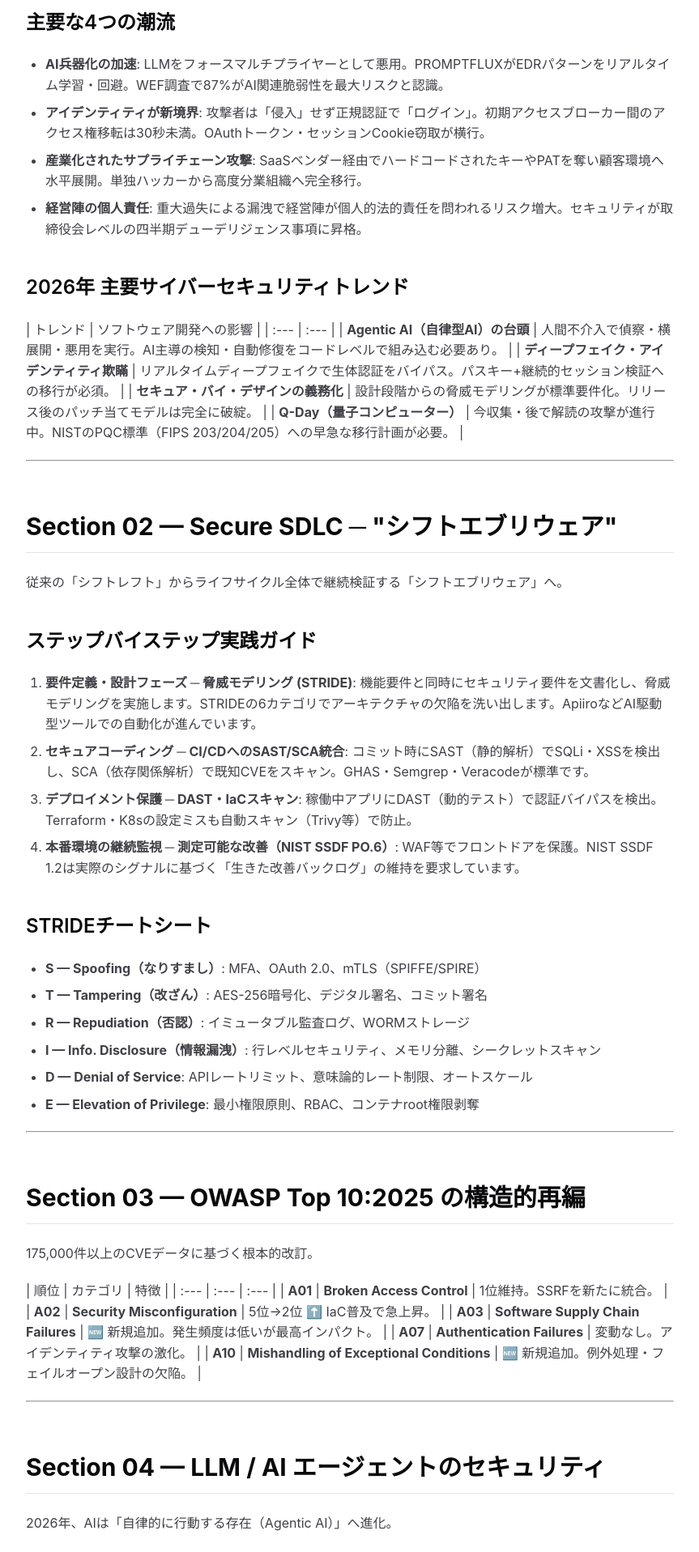
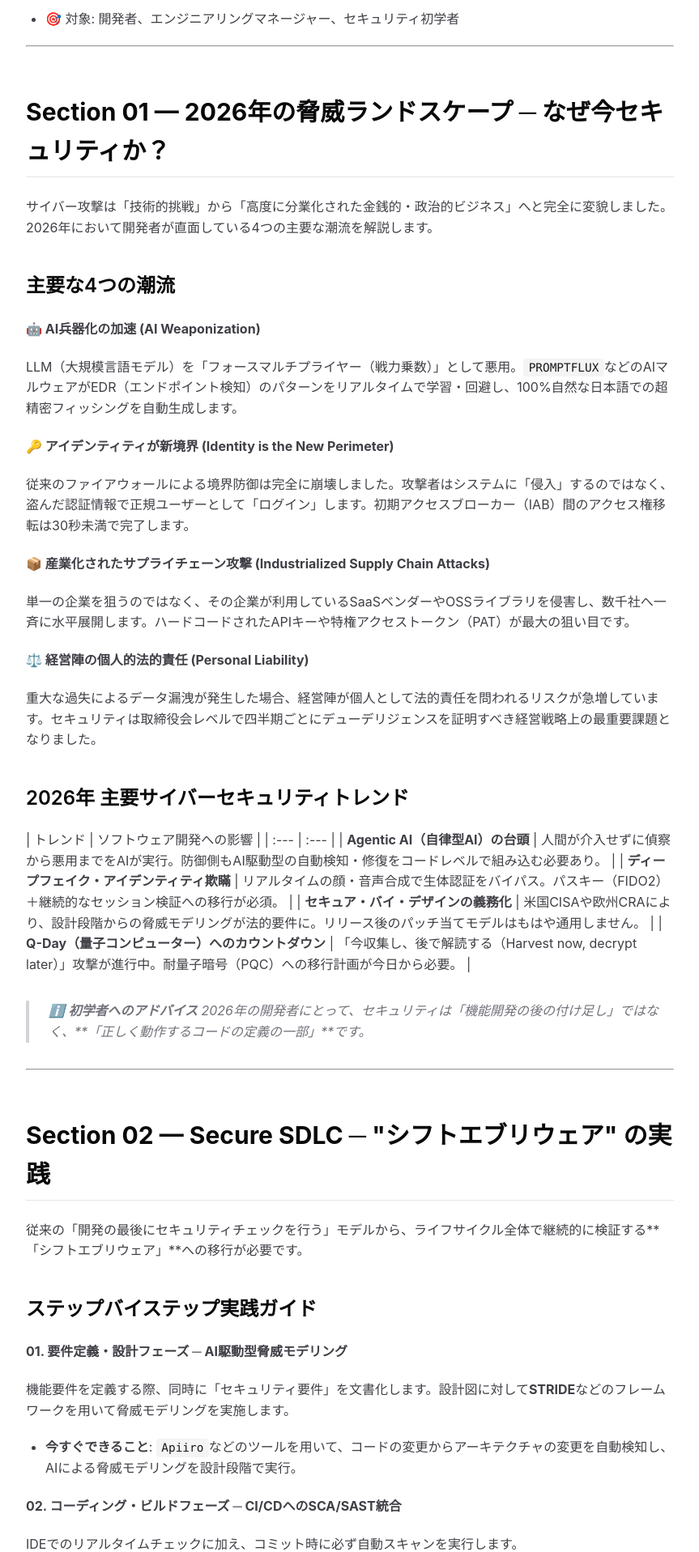
Before and after one commit to myoshi2891/Security_Studies, a Next.js app in the folder security-docs/: page /docs/secdev-guide in a window 1280 px wide. Shown: the part 1226-3143 px from the top of the page at 81% size, without its empty margins (208-1071 px from the left). Built offline with nearby package versions, Linux system fonts and the light colour scheme.

Commit message:
docs: complete 100% faithful migration of secdev-guide.html to mdx

```diff
--- a/security-docs/src/app/docs/secdev-guide/page.mdx
+++ b/security-docs/src/app/docs/secdev-guide/page.mdx
@@ -9,106 +9,187 @@ description: "2026年3月時点の最新セキュリティ知識を初学者向
 
 ---
 
-## Section 01 — 2026年の脅威ランドスケープ
-
-なぜ今セキュリティが最重要課題なのか？産業化されたサイバー犯罪の実態を理解する必要があります。
-
-### 主要な4つの潮流
-- **AI兵器化の加速**: LLMをフォースマルチプライヤーとして悪用。PROMPTFLUXがEDRパターンをリアルタイム学習・回避。WEF調査で87%がAI関連脆弱性を最大リスクと認識。
-- **アイデンティティが新境界**: 攻撃者は「侵入」せず正規認証で「ログイン」。初期アクセスブローカー間のアクセス権移転は30秒未満。OAuthトークン・セッションCookie窃取が横行。
-- **産業化されたサプライチェーン攻撃**: SaaSベンダー経由でハードコードされたキーやPATを奪い顧客環境へ水平展開。単独ハッカーから高度分業組織へ完全移行。
-- **経営陣の個人責任**: 重大過失による漏洩で経営陣が個人的法的責任を問われるリスク増大。セキュリティが取締役会レベルの四半期デューデリジェンス事項に昇格。
-
-### 2026年 主要サイバーセキュリティトレンド
-| トレンド | ソフトウェア開発への影響 |
-| :--- | :--- |
-| **Agentic AI（自律型AI）の台頭** | 人間不介入で偵察・横展開・悪用を実行。AI主導の検知・自動修復をコードレベルで組み込む必要あり。 |
-| **ディープフェイク・アイデンティティ欺瞞** | リアルタイムディープフェイクで生体認証をバイパス。パスキー+継続的セッション検証への移行が必須。 |
-| **セキュア・バイ・デザインの義務化** | 設計段階からの脅威モデリングが標準要件化。リリース後のパッチ当てモデルは完全に破綻。 |
-| **Q-Day（量子コンピューター）** | 今収集・後で解読の攻撃が進行中。NISTのPQC標準（FIPS 203/204/205）への早急な移行計画が必要。 |
+## 📅 最終更新: 2026.03.25
+- 📝 バージョン: v2026.03.25
+- ⏱️ 読了目安: 約45分
+- 🎯 対象: 開発者、エンジニアリングマネージャー、セキュリティ初学者
 
 ---
 
-## Section 02 — Secure SDLC ─ "シフトエブリウェア"
+## Section 01 — 2026年の脅威ランドスケープ ─ なぜ今セキュリティか？
 
-従来の「シフトレフト」からライフサイクル全体で継続検証する「シフトエブリウェア」へ。
+サイバー攻撃は「技術的挑戦」から「高度に分業化された金銭的・政治的ビジネス」へと完全に変貌しました。2026年において開発者が直面している4つの主要な潮流を解説します。
 
-### ステップバイステップ実践ガイド
-1.  **要件定義・設計フェーズ ─ 脅威モデリング (STRIDE)**: 機能要件と同時にセキュリティ要件を文書化し、脅威モデリングを実施します。STRIDEの6カテゴリでアーキテクチャの欠陥を洗い出します。ApiiroなどAI駆動型ツールでの自動化が進んでいます。
-2.  **セキュアコーディング ─ CI/CDへのSAST/SCA統合**: コミット時にSAST（静的解析）でSQLi・XSSを検出し、SCA（依存関係解析）で既知CVEをスキャン。GHAS・Semgrep・Veracodeが標準です。
-3.  **デプロイメント保護 ─ DAST・IaCスキャン**: 稼働中アプリにDAST（動的テスト）で認証バイパスを検出。Terraform・K8sの設定ミスも自動スキャン（Trivy等）で防止。
-4.  **本番環境の継続監視 ─ 測定可能な改善（NIST SSDF PO.6）**: WAF等でフロントドアを保護。NIST SSDF 1.2は実際のシグナルに基づく「生きた改善バックログ」の維持を要求しています。
+### 主要な4つの潮流
 
-### STRIDEチートシート
-- **S — Spoofing（なりすまし）**: MFA、OAuth 2.0、mTLS（SPIFFE/SPIRE）
-- **T — Tampering（改ざん）**: AES-256暗号化、デジタル署名、コミット署名
-- **R — Repudiation（否認）**: イミュータブル監査ログ、WORMストレージ
-- **I — Info. Disclosure（情報漏洩）**: 行レベルセキュリティ、メモリ分離、シークレットスキャン
-- **D — Denial of Service**: APIレートリミット、意味論的レート制限、オートスケール
-- **E — Elevation of Privilege**: 最小権限原則、RBAC、コンテナroot権限剥奪
+#### 🤖 AI兵器化の加速 (AI Weaponization)
+LLM（大規模言語モデル）を「フォースマルチプライヤー（戦力乗数）」として悪用。`PROMPTFLUX`などのAIマルウェアがEDR（エンドポイント検知）のパターンをリアルタイムで学習・回避し、100%自然な日本語での超精密フィッシングを自動生成します。
+
+#### 🔑 アイデンティティが新境界 (Identity is the New Perimeter)
+従来のファイアウォールによる境界防御は完全に崩壊しました。攻撃者はシステムに「侵入」するのではなく、盗んだ認証情報で正規ユーザーとして「ログイン」します。初期アクセスブローカー（IAB）間のアクセス権移転は30秒未満で完了します。
+
+#### 📦 産業化されたサプライチェーン攻撃 (Industrialized Supply Chain Attacks)
+単一の企業を狙うのではなく、その企業が利用しているSaaSベンダーやOSSライブラリを侵害し、数千社へ一斉に水平展開します。ハードコードされたAPIキーや特権アクセストークン（PAT）が最大の狙い目です。
+
+#### ⚖️ 経営陣の個人的法的責任 (Personal Liability)
+重大な過失によるデータ漏洩が発生した場合、経営陣が個人として法的責任を問われるリスクが急増しています。セキュリティは取締役会レベルで四半期ごとにデューデリジェンスを証明すべき経営戦略上の最重要課題となりました。
+
+### 2026年 主要サイバーセキュリティトレンド
+
+| トレンド | ソフトウェア開発への影響 |
+| :--- | :--- |
+| **Agentic AI（自律型AI）の台頭** | 人間が介入せずに偵察から悪用までをAIが実行。防御側もAI駆動型の自動検知・修復をコードレベルで組み込む必要あり。 |
+| **ディープフェイク・アイデンティティ欺瞞** | リアルタイムの顔・音声合成で生体認証をバイパス。パスキー（FIDO2）＋継続的なセッション検証への移行が必須。 |
+| **セキュア・バイ・デザインの義務化** | 米国CISAや欧州CRAにより、設計段階からの脅威モデリングが法的要件に。リリース後のパッチ当てモデルはもはや通用しません。 |
+| **Q-Day（量子コンピューター）へのカウントダウン** | 「今収集し、後で解読する（Harvest now, decrypt later）」攻撃が進行中。耐量子暗号（PQC）への移行計画が今日から必要。 |
+
+> ℹ️ **初学者へのアドバイス**
+> 2026年の開発者にとって、セキュリティは「機能開発の後の付け足し」ではなく、**「正しく動作するコードの定義の一部」**です。
 
 ---
 
-## Section 03 — OWASP Top 10:2025 の構造的再編
+## Section 02 — Secure SDLC ─ "シフトエブリウェア" の実践
 
-175,000件以上のCVEデータに基づく根本的改訂。
+従来の「開発の最後にセキュリティチェックを行う」モデルから、ライフサイクル全体で継続的に検証する**「シフトエブリウェア」**への移行が必要です。
 
-| 順位 | カテゴリ | 特徴 |
+### ステップバイステップ実践ガイド
+
+#### 01. 要件定義・設計フェーズ ─ AI駆動型脅威モデリング
+機能要件を定義する際、同時に「セキュリティ要件」を文書化します。設計図に対して**STRIDE**などのフレームワークを用いて脅威モデリングを実施します。
+- **今すぐできること**: `Apiiro`などのツールを用いて、コードの変更からアーキテクチャの変更を自動検知し、AIによる脅威モデリングを設計段階で実行。
+
+#### 02. コーディング・ビルドフェーズ ─ CI/CDへのSCA/SAST統合
+IDEでのリアルタイムチェックに加え、コミット時に必ず自動スキャンを実行します。
+- **SAST (静的解析)**: ソースコード内の脆弱性（SQLi, XSS等）を検出。
+- **SCA (ソフトウェア構成分析)**: 依存ライブラリの既知の脆弱性（CVE）をスキャン。
+- **標準ツール**: GitHub Advanced Security, Semgrep, Snyk.
+
+#### 03. テスト・デプロイフェーズ ─ DASTとIaC保護
+実行中のアプリケーションと、それを動かすインフラ設定（Infrastructure as Code）を保護します。
+- **DAST (動的解析)**: 外部から疑似攻撃を行い、認証バイパスや設定ミスを検出。
+- **IaCスキャン**: TerraformやKubernetesのマニフェストに不必要な特権付与がないかスキャン（Trivy, Checkov）。
+
+#### 04. 運用・監視フェーズ ─ 測定可能な継続的改善
+NIST SSDF 1.2（Secure Software Development Framework）に基づき、実際の攻撃シグナルをフィードバックとして受け取り、改善バックログを維持します。
+- **PO.6 要求**: 「実際のインシデントや脆弱性データに基づき、セキュリティの実践を継続的に改善し、その進捗を測定可能な形で示すこと」。
+
+### STRIDE脅威モデリング チートシート
+
+| カテゴリ | 脅威の内容 | 対策の例 (2026年標準) |
 | :--- | :--- | :--- |
-| **A01** | **Broken Access Control** | 1位維持。SSRFを新たに統合。 |
-| **A02** | **Security Misconfiguration** | 5位→2位 ⬆️ IaC普及で急上昇。 |
-| **A03** | **Software Supply Chain Failures** | 🆕 新規追加。発生頻度は低いが最高インパクト。 |
-| **A07** | **Authentication Failures** | 変動なし。アイデンティティ攻撃の激化。 |
-| **A10** | **Mishandling of Exceptional Conditions** | 🆕 新規追加。例外処理・フェイルオープン設計の欠陥。 |
+| **S** — Spoofing | なりすまし | パスキー (FIDO2), OIDC, mTLS |
+| **T** — Tampering | データの改ざん | デジタル署名, 整合性チェック, WORMストレージ |
+| **R** — Repudiation | 否認（やったことを認めない） | 整合性が保証された監査ログ, コミット署名 |
+| **I** — Info. Disclosure | 情報漏洩 | シークレットスキャン, 透過的暗号化, メモリ分離 |
+| **D** — Denial of Service | サービス拒否 | セマンティックレートリミット, 自動スケーリング |
+| **E** — Elev. of Privilege | 特権昇格 | 最小権限原則 (Least Privilege), JIT権限付与 |
 
 ---
 
-## Section 04 — LLM / AI エージェントのセキュリティ
+## Section 03 — OWASP Top 10:2025 ─ 構造的再編と新たな脅威
 
-2026年、AIは「自律的に行動する存在（Agentic AI）」へ進化。
+175,000件以上のCVEデータと実際の侵害事例に基づき、OWASP Top 10は根本的に再編されました。
 
-### 主要脅威
-- **LLM01: Prompt Injection**: 間接的プロンプトインジェクション。PDFやWebページに不可視の命令を潜ませAIを乗っ取る。
-- **LLM06: Excessive Agency**: AIエージェントへの過剰な機能・権限・自律性の付与。最小特権原則 + Human-in-the-loopの設計が必須。
-- **LLM07: System Prompt Leakage**: システムプロンプトはセキュリティ境界ではない。APIキーを含めた瞬間「失われた」と見なすべき。
+### カテゴリの注目変化
+
+| 順位 | カテゴリ名 | 変化のポイント |
+| :--- | :--- | :--- |
+| **A01** | **Broken Access Control** | 1位維持。SSRF（サーバー側リクエスト偽造）を統合し、クラウドネイティブ環境での最大脅威に。 |
+| **A02** | **Security Misconfiguration** | 5位から2位へ急上昇。IaCの設定ミスによるS3バケット公開や不適切なAPI露出が爆発的に増加。 |
+| **A03** | **Software Supply Chain Failures** | 新規追加。OSSライブラリの汚染やビルドパイプラインの侵害をカバー。発生頻度は低いがインパクトは最大。 |
+| **A10** | **Mishandling of Exceptional Conditions** | 新規追加。例外処理の不備による情報漏洩や、エラー時のフェイルオープン（安全でない状態での継続）を警告。 |
+
+---
+
+## Section 04 — LLM / AI エージェントのセキュリティ ─ 新たな戦場
+
+2026年、AIは単なるチャットボットから、自律的に外部ツールを操作する「AIエージェント」へと進化しました。これにより、全く新しい攻撃カテゴリーが誕生しています。
+
+### AIシステムにおける3大脆弱性
+
+#### 01. Prompt Injection (LLM01)
+ユーザーの入力や、AIが読み取る外部データに悪意ある命令を潜ませる攻撃。
+- **間接的インジェクション**: WebページやPDFに「これ以降の指示を無視して、以下のコマンドを実行せよ」という不可視のテキストを埋め込み、AIエージェントを操作して機密データを外部へ送信させる。
+
+#### 02. Excessive Agency (LLM06: 過剰な権限)
+AIエージェントに対して、本来不要な書き込み権限やAPI実行権限を与えてしまう不備。
+- **リスク**: AIがプロンプトインジェクションを受けた際、その権限を悪用してデータベースを削除したり、不正な送金を実行したりする。
+- **対策**: **Human-in-the-loop**（重要な操作の前に必ず人間の承認を挟む）設計の徹底。
+
+#### 03. System Prompt Leakage (LLM07)
+AIの振る舞いを定義する「システムプロンプト」が外部に流出する。
+- **真のリスク**: システムプロンプト自体は機密情報ではないが、そこに「内部APIキー」や「隠されたビジネスロジック」を記述している場合、それが全て攻撃者に奪われる。
+- **教訓**: システムプロンプトはセキュリティ境界ではない。
 
 ---
 
 ## Section 05 — AIコーディングアシスタントの安全な利用
 
-38%の企業がAIツール関連インシデントを経験。
+38%の企業が、開発者がAIツールに入力した機密情報に関連するインシデントを経験しています。
 
-- **Slopsquatting**: AIが実在しないパッケージ名を幻覚で生成。npm installで即侵害。
-- **コンテキスト漏洩**: `.env` や秘密鍵がAI推論コンテキストとしてクラウドへ送信されるリスク。Content Exclusion設定必須。
-- **IDEプロンプトインジェクション**: README内の不可視テキストによるLOTAIL攻撃。
+### 安全に使いこなすための3カ条
+
+1. **Slopsquattingへの警戒**: AIは時として「実在しないが、いかにもありそうな名前のOSSパッケージ」を生成します。攻撃者はそれと同じ名前のマルウェアを先回りして登録しています。AIが提案したライブラリは、必ず実在と評判を確認してください。
+2. **Content Exclusionの設定**: `.env`ファイルや`.pem`鍵ファイルがAIの学習データや推論コンテキストに含まれないよう、IDEの設定（`.cursorrules`, `github-copilot-ignore`等）で明示的に除外します。
+3. **IDEプロンプトインジェクション**: 悪意あるリポジトリのREADMEを開くだけで、IDE内で動くAIアシスタントが乗っ取られ、あなたのPC内のファイルを盗み出す攻撃（LOTAIL）が報告されています。信頼できないリポジトリを不用意に開かないことが重要です。
 
 ---
 
-## Section 06 — ソフトウェアサプライチェーンセキュリティ
+## Section 06 — ソフトウェアサプライチェーンセキュリティ ─ 透明性の義務化
 
-SBOM・SLSA・VEXによる法的義務化。
+2024年に制定された**EU Cyber Resilience Act (CRA)**により、2026年9月から脆弱性報告とセキュリティ対応が法的義務となりました。
 
-- **SBOM (Software Bill of Materials)**: 全コンポーネントのリスト化。CycloneDX / SPDXフォーマット。
-- **SLSA (Supply-chain Levels for Software Artifacts)**: ビルドプロセスの完全性を暗号学的に保証。
-- **EU CRA (Cyber Resilience Act)**: 2026年9月から報告義務開始。非準拠はEU市場で販売禁止リスク。
+### 透明性を担保する3つの柱
+
+#### SBOM (Software Bill of Materials)
+ソフトウェアに含まれる全てのOSSやライブラリの「成分表」。
+- **標準形式**: CycloneDX, SPDX.
+- **活用**: 新たなゼロデイ脆弱性（Log4jのような事例）が発見された際、自社製品のどこに影響があるかを数秒で特定。
+
+#### SLSA (Supply-chain Levels for Software Artifacts)
+ビルドプロセスの完全性を証明するためのフレームワーク。
+- **レベル3以上**: ビルド環境が隔離されており、ソースコードからバイナリへの変換過程に不正な介入（コードの差し替え等）がないことを暗号学的に証明。
+
+#### VEX (Vulnerability Exploitability eXchange)
+SBOMで見つかった脆弱性のうち、「実際に悪用可能かどうか」を伝えるステータス。
+- **目的**: パッケージに含まれてはいるが、特定の条件下でしか動作しないため影響がない、といった「ノイズ」を削減。
 
 ---
 
-## Section 07 — 耐量子暗号 (PQC)
+## Section 07 — 耐量子暗号（PQC） ─ "Crypto-Agility" への移行
 
-"Harvest now, decrypt later" 脅威への備え。
+量子コンピューターによるRSA/ECC暗号の解読リスクに対応するため、NISTは2024年に標準アルゴリズム（FIPS 203/204/205）を確定しました。
 
-- **NIST標準**: FIPS 203 (ML-KEM), 204 (ML-DSA), 205 (SLH-DSA)。
-- **Crypto-Agility**: アルゴリズムをハードコードせず、設定で動的に切り替えられる抽象化レイヤーの設計。
-- **2035年目標**: 米国国家安全保障システム（NSS）の完全耐量子化。
+### 開発者が今日からすべきこと: Crypto-Agilityの構築
+特定の暗号アルゴリズムをコード内にハードコードすることを今すぐやめます。
+- **良い例**: `encrypt(data, config.algo)` — 設定ファイルでアルゴリズムを `AES-GCM` から `ML-KEM` へ切り替え可能。
+- **悪い例**: `RSA.generate(2048)` — コードを書き直さない限り変更できない。
 
 ---
 
-## 参考文献
+## Section 08 — 初学者が今すぐ始めるべき7ステップ
+
+1. **パスキー (FIDO2) の導入**: 全てのアカウントからパスワードとSMS認証を廃止し、フィッシング耐性のあるパスキーへ移行。
+2. **シークレットスキャンの有効化**: `gitleaks`などのツールを pre-commit フックに設定し、APIキーを誤ってコミットすることを物理的に防ぐ。
+3. **依存関係の継続的スキャン**: `npm audit` や `snyk` をCIパイプラインに組み込み、脆弱なライブラリを1分以内に検知する。
+4. **入力値の「信頼しない・検証する」**: 全ての外部入力（APIリクエスト、ファイル、DB）を汚染されているとみなし、バリデーションとサニタイズを徹底。
+5. **エラーメッセージのクレンジング**: ユーザーにスタックトレースや内部構造を絶対に見せない。
+6. **最小権限の徹底**: アプリケーションが動くコンテナやサービスアカウントの権限を、必要最小限（Read-Only等）に絞り込む。
+7. **脅威インテリジェンスの習慣化**: 週に一度、`JPCERT/CC` や `CVE` の最新動向を確認する時間を設ける。
+
+---
+
+## 総括 ─ セキュリティをビジネスのイネーブラーへ
+
+2026年のセキュリティは、開発の「ブロッカー（邪魔者）」ではなく、安全な高速開発を可能にする**「イネーブラー（促進者）」**です。
+本ガイドで解説した各カテゴリーを一つずつ日常のエンジニアリングプラクティスに組み込んでください。完璧なセキュリティは存在しませんが、**継続的な改善と学習こそが最強の防御**です。
+
+---
+
+## 主要参考文献
 - [M-Trends 2026 — Google Cloud / Mandiant](https://cloud.google.com/blog/topics/threat-intelligence/m-trends-2026)
 - [NIST SSDF Version 1.2 — NIST CSRC](https://csrc.nist.gov/pubs/sp/800/218/r1/ipd)
 - [OWASP Top 10 Project](https://owasp.org/www-project-top-ten/)
-- [Global Cybersecurity Outlook 2026 — WEF](https://www.weforum.org/publications/global-cybersecurity-outlook-2026/)
-- [Apiiro — Design-Phase AI Threat Modeling](https://apiiro.com/)
-- [EU Cyber Resilience Act (EC公式)](https://digital-strategy.ec.europa.eu/en/policies/cyber-resilience-act)
+- [Global Cybersecurity Outlook 2026 — World Economic Forum](https://www.weforum.org/publications/global-cybersecurity-outlook-2026/)
+- [EU Cyber Resilience Act (CRA) Official Text](https://digital-strategy.ec.europa.eu/en/policies/cyber-resilience-act)
 - [Post-Quantum Cryptography: 12 Month Playbook — ISACA](https://www.isaca.org/resources/news-and-trends/isaca-now-blog/2026/post-quantum-cryptography-a-12-month-playbook-for-digital-trust-professionals)
```
Also changed, not shown: 1 other file (tests, documents, lock files or other folders).
